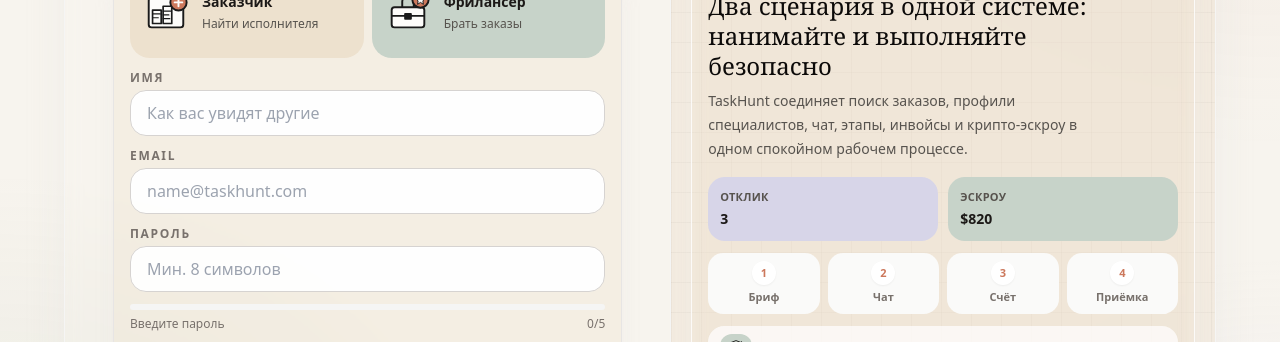
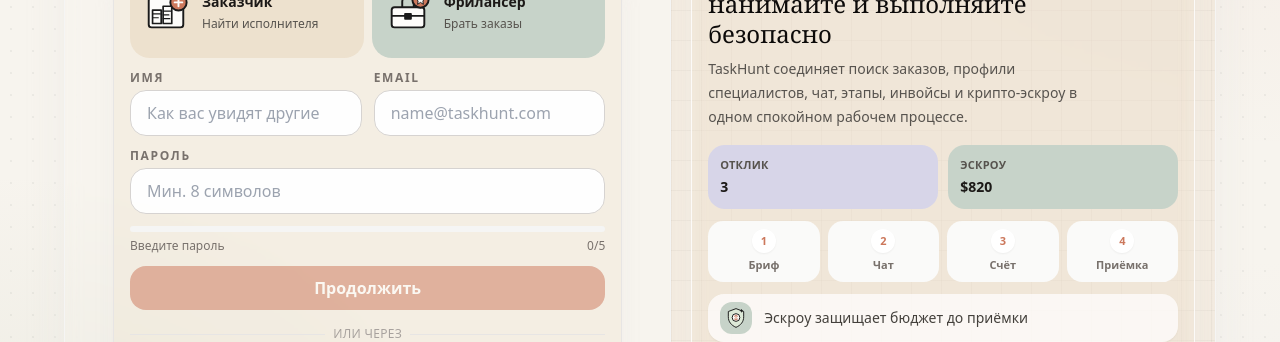
Before and after one commit to aferapokitaysky/taskhuntweb, a Next.js app in the folder apps/web/: page /register in a window 1280 px wide. Shown: the part 268-610 px from the top of the page. Built offline with nearby package versions, Linux system fonts and the light colour scheme; no server answers.

Commit message:
fix(web): arrange register fields on desktop

```diff
--- a/apps/web/src/app/register/page.tsx
+++ b/apps/web/src/app/register/page.tsx
@@ -120,8 +120,8 @@
       </div>
 
       <form onSubmit={handleSubmit} className="flex w-full flex-col gap-2.5 sm:gap-3">
-        <div className="grid w-full gap-2.5 sm:gap-3">
-          <label className="grid w-full gap-1">
+        <div className="grid w-full gap-2.5 sm:grid-cols-2 sm:gap-3">
+          <label className="grid w-full min-w-0 gap-1">
             <span className="text-[11px] font-bold uppercase tracking-[0.14em] text-stone-500 sm:text-xs">Имя</span>
             <input
               type="text"
@@ -132,7 +132,7 @@
               className="field-surface w-full px-3 py-2 sm:px-4 sm:py-2.5"
             />
           </label>
-          <label className="grid w-full gap-1">
+          <label className="grid w-full min-w-0 gap-1">
             <span className="text-[11px] font-bold uppercase tracking-[0.14em] text-stone-500 sm:text-xs">Email</span>
             <input
               type="email"
@@ -143,7 +143,7 @@
               className="field-surface w-full px-3 py-2 sm:px-4 sm:py-2.5"
             />
           </label>
-          <label className="grid w-full gap-1">
+          <label className="grid w-full min-w-0 gap-1 sm:col-span-2">
             <span className="text-[11px] font-bold uppercase tracking-[0.14em] text-stone-500 sm:text-xs">Пароль</span>
             <input
               type="password"
```
